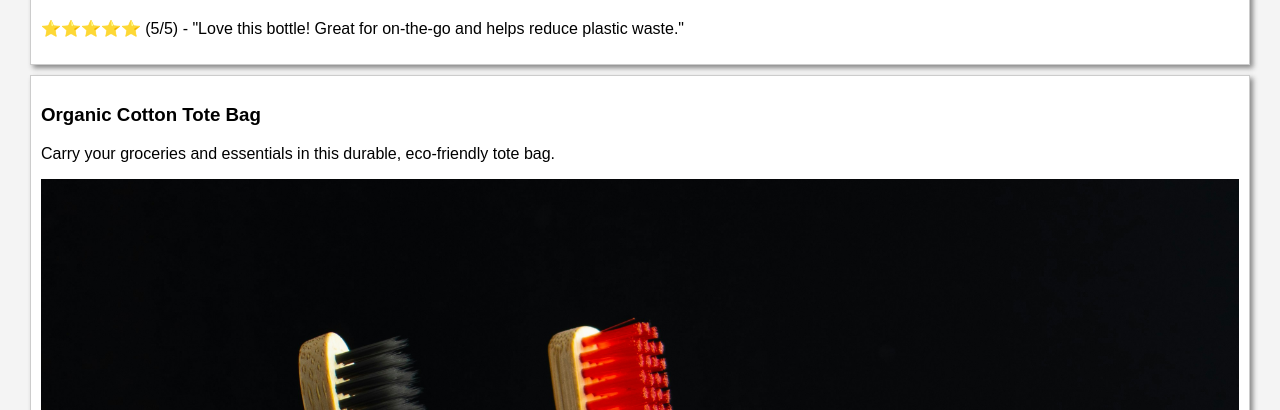
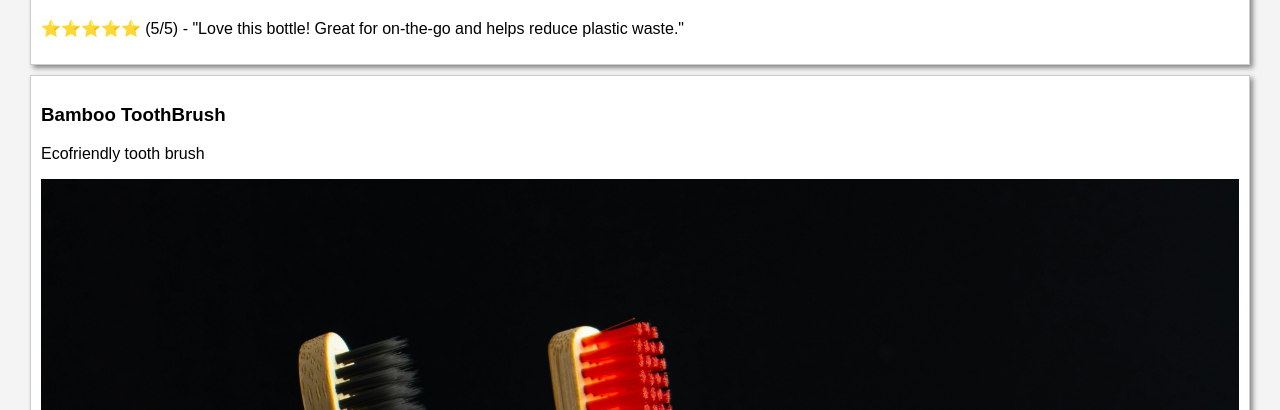
Before and after one commit to DivyaSriVikrayala/EcoProductAskCodi, a plain HTML site: page index.html in a window 1280 px wide. Both pictures are taken after a click on the link "Products". Shown: the part 390-800 px from the top of the page. Drawn offline with Linux system fonts and the light colour scheme; files whose address does not match are found by name.

Commit message:
Update index.html

```diff
--- a/index.html
+++ b/index.html
@@ -86,10 +86,9 @@
       </div>
     </div>
     <div class="product" id="product2">
-      <h3>Organic Cotton Tote Bag</h3>
+      <h3>Bamboo ToothBrush</h3>
       <p>
-        Carry your groceries and essentials in this durable, eco-friendly tote
-        bag.
+        Ecofriendly tooth brush
       </p>
       <img src="bambootoothbrush.jpg" alt="Tooth Brush" />
       <div class="reviews" id="reviews2">
```
